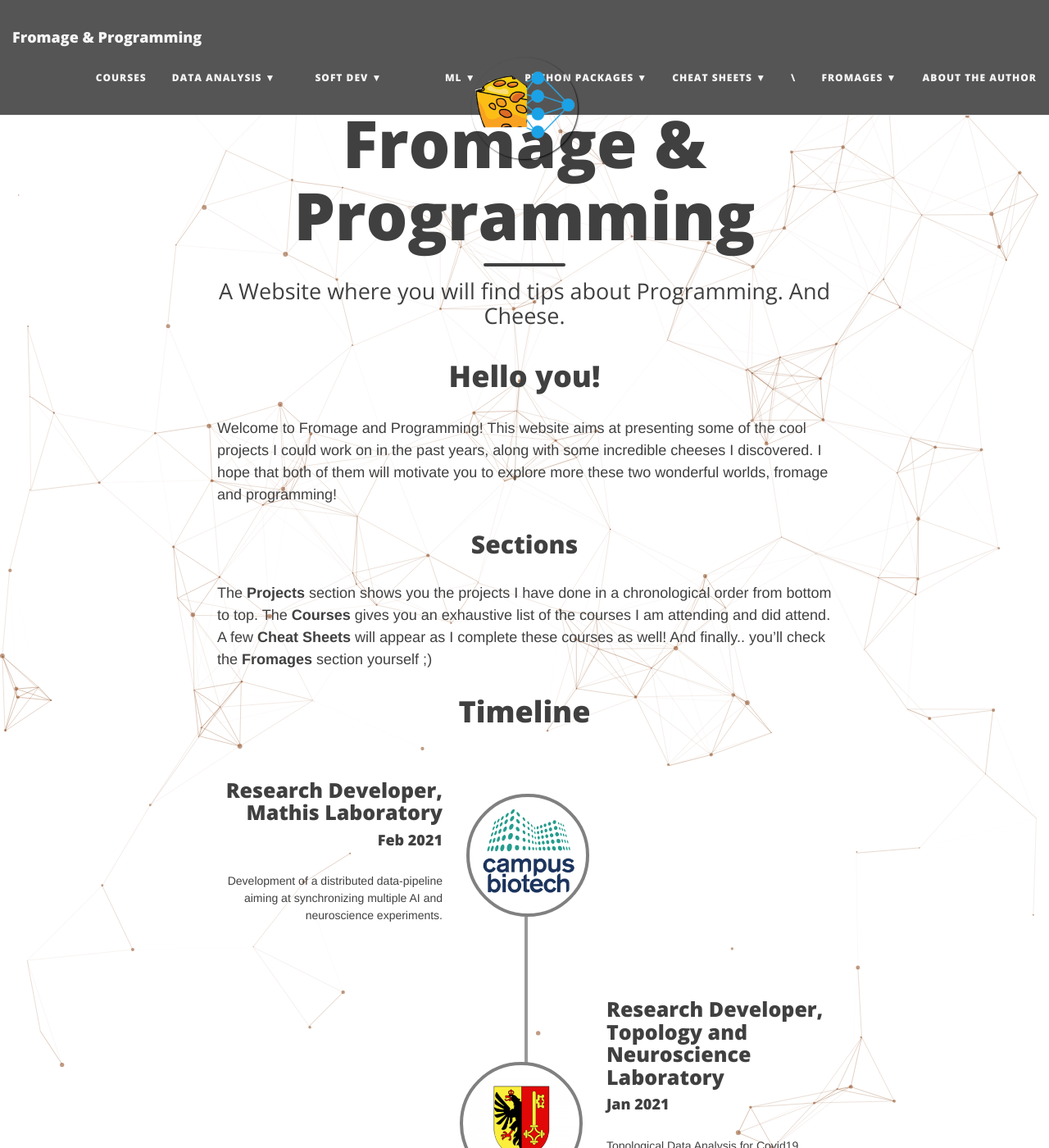
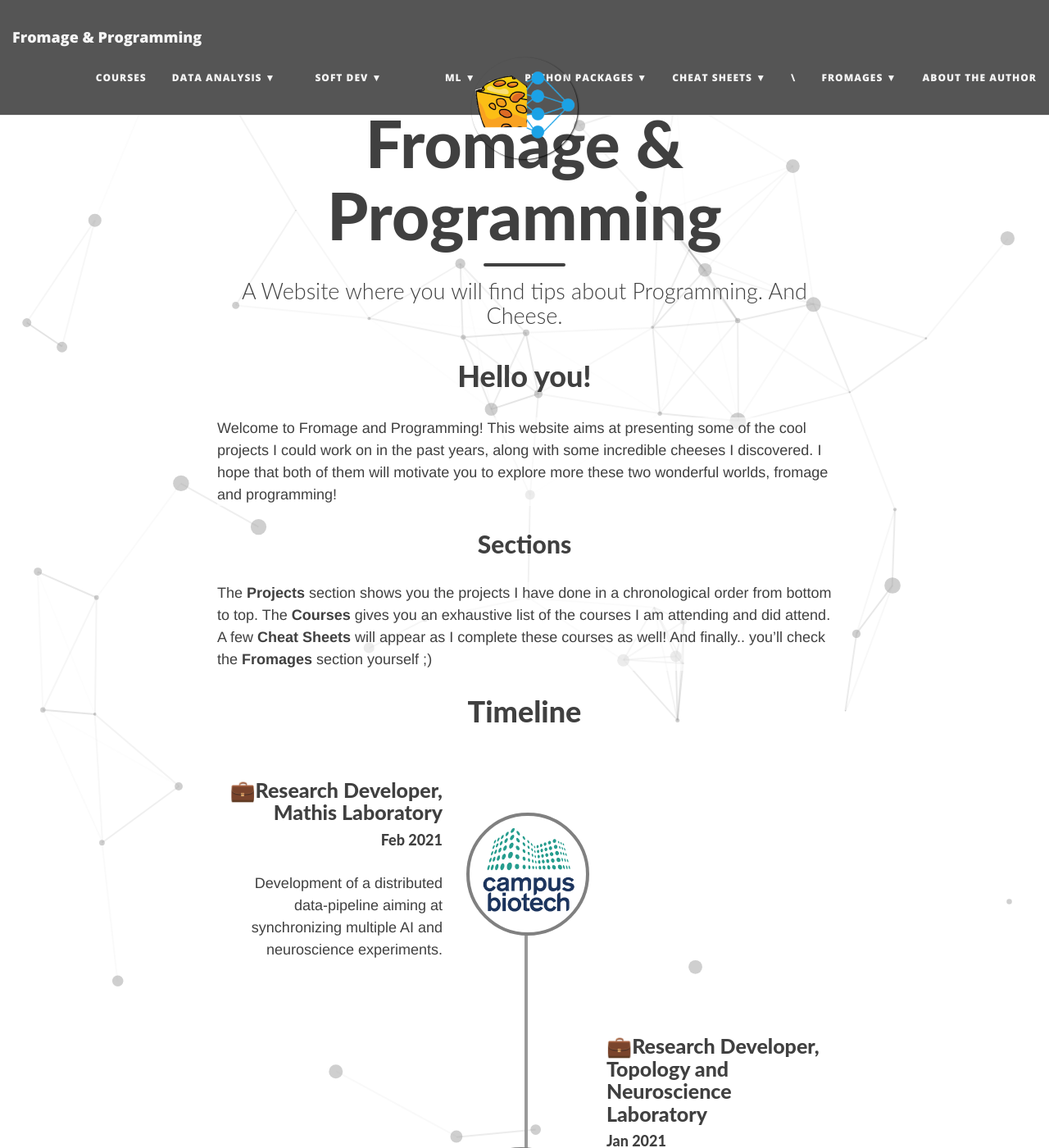
Before and after one commit to ymentha14/ymentha14.github.io, a Jekyll site: the page built from index.md, in a window 1280 px wide and 1400 px high. Shown: the whole window at 82% size. Built offline with Jekyll 4.4.1, drawn with Linux system fonts in a browser that asks for light colours; nearby versions of some CDN libraries; some of the changed text lies outside the part shown.

Commit message:
Integrated graph to timeline

```diff
--- a/_includes/timeline.html
+++ b/_includes/timeline.html
@@ -11,7 +11,7 @@
             <!-- 1 -->
             <li>
                 <div class="content fadering">
-                    <h2>Research Developer, Mathis Laboratory</h2>
+                    <h2>💼Research Developer, Mathis Laboratory</h2>
                     <h4>Feb 2021</h4>
                     <p>Development of a distributed data-pipeline aiming at synchronizing multiple AI and neuroscience experiments.</p>
                 </div>
@@ -20,7 +20,7 @@
             <!-- 2 -->
             <li>
                 <div class="content fadering">
-                    <h2>Research Developer, Topology and Neuroscience Laboratory</h2>
+                    <h2>💼Research Developer, Topology and Neuroscience Laboratory</h2>
                     <h4>Jan 2021</h4>
                     <p>
                         Topological Data Analysis for Covid19 tracing data of Geneva canton. We perform a network analysis on time-series of graphs to observe if the increase in number of Covid cases might be explained by changes in the topological structure of these graphs.
@@ -30,7 +30,7 @@
             <!-- 3 -->
             <li>
                 <div class="content fadering">
-                    <h2>Machine Learning Consultant</h2>
+                    <h2>💼Machine Learning Consultant</h2>
                     <h4>Feb 2021</h4>
                     <p>
                         Development of an object detection pipeline for industrial application
@@ -41,7 +41,7 @@
             <!-- 4 -->
             <li>
                 <div class="content fadering">
-                    <h2>Part-time Machine Learning engineer,Visium</h2>
+                    <h2>💼Part-time Machine Learning engineer,Visium</h2>
                     <h4>Jun 2020- Dec 2020</h4>
                     <p>
                         In order to gain practical experience in industry, I decided to perform an internship in an ML consulting company. During this time, I improved solutions for 3 client projects (major Swiss companies) in Natural Language processing and Time Series forecasting. I also built the building blocks of a backend software and prepared deliverables for the DevOps.
@@ -53,7 +53,7 @@
             <!-- 5 -->
             <li>
                 <div class="content fadering">
-                    <h2>Master of Data Science, EPFL</h2>
+                    <h2>🎓Master of Data Science, EPFL</h2>
                     <h4>2018-2017</h4>
                     <p>
                         Master of Data Science allows me to develop my skills of ML, software development statistics and engineering.
@@ -64,7 +64,7 @@
             <!-- 6 -->
             <li>
                 <div class="content fadering">
-                    <h2>Exchange year, ETH</h2>
+                    <h2>🎓Exchange year, ETH</h2>
                     <h4>2018-2019</h4>
                     <p>
                         Great accademic results allowed me to attend the master of Data Science at EPFL, for which I still had to confirm credits in CSE. I took this opportunity to peform an exchange at ETH.
@@ -75,7 +75,7 @@
             <!-- 7 -->
             <li>
                 <div class="content fadering">
-                    <h2>Software Development Intern, Deplancke's Lab</h2>
+                    <h2>💼Software Development Intern, Deplancke's Lab</h2>
                     <h4>2017-2018</h4>
                     <p>
                         I worked on the development of a multithreaded C++ real-time image analysis software facilitating a deterministic cell-bead coencapsulation allowing subsequent single cell sequencing.
@@ -87,7 +87,7 @@
             <!-- 8 -->
             <li>
                 <div class="content fadering">
-                    <h2>Bachelor</h2>
+                    <h2>🎓Bachelor</h2>
                     <h4>2015-2017</h4>
                     <p>
                         As a student at EPFL in Life Science Engineering, I had a position of teaching assistant in Probability and Statistics and Object-Oriented C++ courses.
--- a/css/main.css
+++ b/css/main.css
@@ -7,7 +7,7 @@ layout: null
 /* --- General --- */
 
 body {
-  font-family: 'Open Sans','Lora' 'Times New Roman', serif;
+  font-family: 'Lato','Open Sans','Lora' 'Times New Roman', serif;
   font-size: 18px;
   color: #404040;
   position: relative;
@@ -32,9 +32,10 @@ body {
 p {
   line-height: 1.5;
   margin: 30px 0;
+  background-color: rgba(255,255,255,0.6);
 }
 h1,h2,h3,h4,h5,h6 {
-  font-family: 'Open Sans', 'Helvetica Neue', Helvetica, Arial, sans-serif;
+  font-family: 'Lato','Open Sans', 'Helvetica Neue', Helvetica, Arial, sans-serif;
   font-weight: 800;
 }
 a {
@@ -69,7 +70,7 @@ hr.small {
 }
 
 .main-explain-area {
-  font-family: 'Open Sans', 'Helvetica Neue', Helvetica, Arial, sans-serif;
+  font-family: 'Lato','Open Sans', 'Helvetica Neue', Helvetica, Arial, sans-serif;
   padding: 15px inherit;
 }
 
@@ -493,7 +494,7 @@ footer .theme-by {
   font-size: 27px;
   line-height: 1.1;
   display: block;
-  font-family: 'Open Sans', 'Helvetica Neue', Helvetica, Arial, sans-serif;
+  font-family: 'Lato','Open Sans', 'Helvetica Neue', Helvetica, Arial, sans-serif;
   font-weight: 300;
   margin: 10px 0 0;
 }
@@ -518,7 +519,7 @@ footer .theme-by {
   padding: 5px 10px;
   font-size: 11px;
   color: #EEE;
-  font-family: 'Open Sans', 'Helvetica Neue', Helvetica, Arial, sans-serif;
+  font-family: 'Lato','Open Sans', 'Helvetica Neue', Helvetica, Arial, sans-serif;
   right: 0;
   bottom: 0;
   display: none;
@@ -602,7 +603,7 @@ footer .theme-by {
 /* --- Pager --- */
 
 .pager li a {
-  font-family: 'Open Sans', 'Helvetica Neue', Helvetica, Arial, sans-serif;
+  font-family: 'Lato','Open Sans', 'Helvetica Neue', Helvetica, Arial, sans-serif;
   text-transform: uppercase;
   font-size: 14px;
   font-weight: 800;
--- a/css/timeline.css
+++ b/css/timeline.css
@@ -143,10 +143,6 @@ ul, ol{
   margin-bottom: 10px;
 }
 
-.content p{
-  font-size: 14px;
-}
-
 .fadering
 {
     opacity:0;
--- a/js/fade.js
+++ b/js/fade.js
@@ -12,7 +12,6 @@ $(document).ready(function() {
 
             var bottom_of_object = $(this).offset().top + $(this).outerHeight();
             var bottom_of_window = $(window).scrollTop() + $(window).height();
-            console.log($(this).offset().top);
 
             /* If the object is completely visible in the window, fade it it */
             if( bottom_of_window > bottom_of_object ){
--- a/js/main_particle.js
+++ b/js/main_particle.js
@@ -6,20 +6,20 @@ jQuery( document ).ready( function( $ ) {
     particlesJS("particles-js", {
         "particles": {
         "number": {
-          "value": 80,
+          "value": 20,
           "density": {
             "enable": true,
-            "value_area": 800
+            "value_area": 600
           }
         },
         "color": {
-          "value": "#823a09"
+          "value": "#a0a0a0"
         },
         "shape": {
           "type": "circle",
           "stroke": {
             "width": 0,
-            "color": "#000000"
+            "color": "#606060"
           },
           "polygon": {
             "nb_sides": 5
@@ -41,30 +41,30 @@ jQuery( document ).ready( function( $ ) {
           }
         },
         "size": {
-          "value": 3,
+          "value": 10,
           "random": true,
           "anim": {
             "enable": false,
-            "speed": 40,
+            "speed": 20,
             "size_min": 0.1,
             "sync": false
           }
         },
         "line_linked": {
           "enable": true,
-          "distance": 150,
-          "color": "#823a09",
-          "opacity": 0.4,
-          "width": 1
+          "distance": 200,
+          "color": "#808080",
+          "opacity": 0.3,
+          "width": 2
         },
         "move": {
           "enable": true,
-          "speed": 6,
+          "speed": 3,
           "direction": "none",
           "random": false,
           "straight": false,
           "out_mode": "out",
-          "bounce": false,
+          "bounce": true,
           "attract": {
             "enable": false,
             "rotateX": 600,
```
Also changed, not shown: 5 other files.
